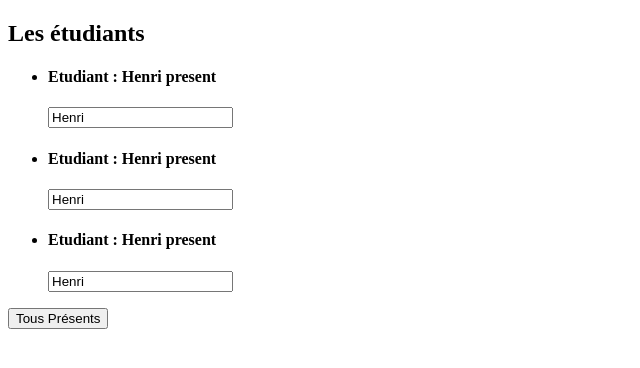
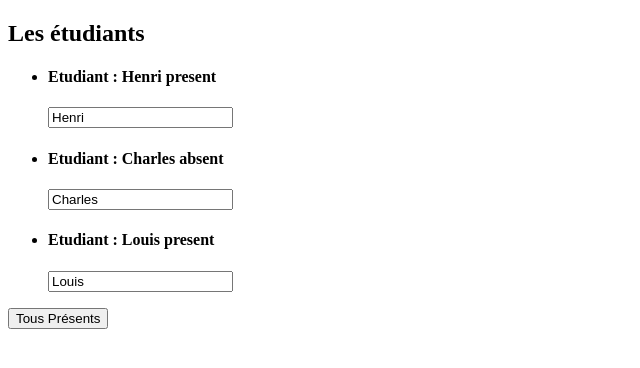
Before and after one commit to Tecna3000/Projet-web-L3, an Angular app: page / in a window 1280 px wide. Shown: the top 368 px of the page, without its empty margins (0-640 px from the left). Built offline with nearby package versions, Linux system fonts and the light colour scheme.

Commit message:
Les directives structurelles

```diff
--- a/src/app/app.component.html
+++ b/src/app/app.component.html
@@ -3,9 +3,9 @@
     <div class="col-xs-12">
       <h2>Les étudiants</h2>
       <ul class="list-group">
-        <app-students></app-students>
-        <app-students></app-students>
-        <app-students></app-students>
+        <app-students [studentName]="studentOne" [studentStatus]="'present'"></app-students>
+        <app-students [studentName]="studentTwo" [studentStatus]="'absent'"></app-students>
+        <app-students [studentName]="studentThree" [studentStatus]="'present'"></app-students>
       </ul>
       <button class="btn btn-success" [disabled]="!isAuth" (click)="allPresent()">Tous Présents</button>    </div>
   </div>
--- a/src/app/app.component.ts
+++ b/src/app/app.component.ts
@@ -8,6 +8,9 @@ import { Component } from '@angular/core';
 export class AppComponent {
   title = 'Tp1-web';
   isAuth = false;
+  studentOne = "Henri";
+  studentTwo ="Charles";
+  studentThree = "Louis";
    constructor() {
      setTimeout(
        () => {
@@ -17,6 +20,6 @@ export class AppComponent {
    }
 
   allPresent() {
-    alert('Ils sont tous là !');0
+    alert('Ils sont tous là !');
   }
 }
--- a/src/app/students/students.component.ts
+++ b/src/app/students/students.component.ts
@@ -1,5 +1,4 @@
-
-import { Component,OnInit } from '@angular/core';
+import { Component, Input, OnInit } from '@angular/core';
 
 
 @Component({
@@ -8,8 +7,9 @@ import { Component,OnInit } from '@angular/core';
   styleUrls: ['./students.component.css']
 })
 export class StudentsComponent implements OnInit {
-  studentName: string = 'Henri';
-  studentStatus : string = 'present';
+  @Input() studentName: string = 'Henri';
+  @Input() studentStatus: string = 'present';
+
   constructor() { }
   ngOnInit() {
   }
```
